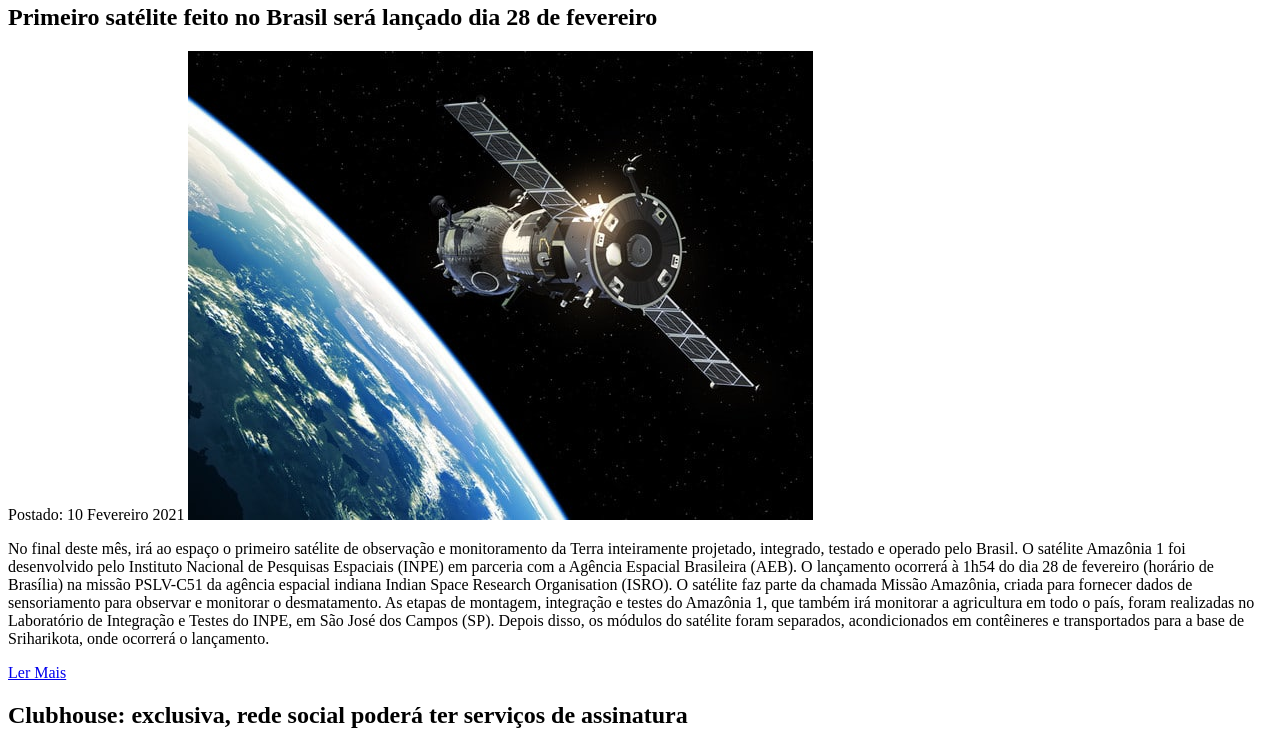
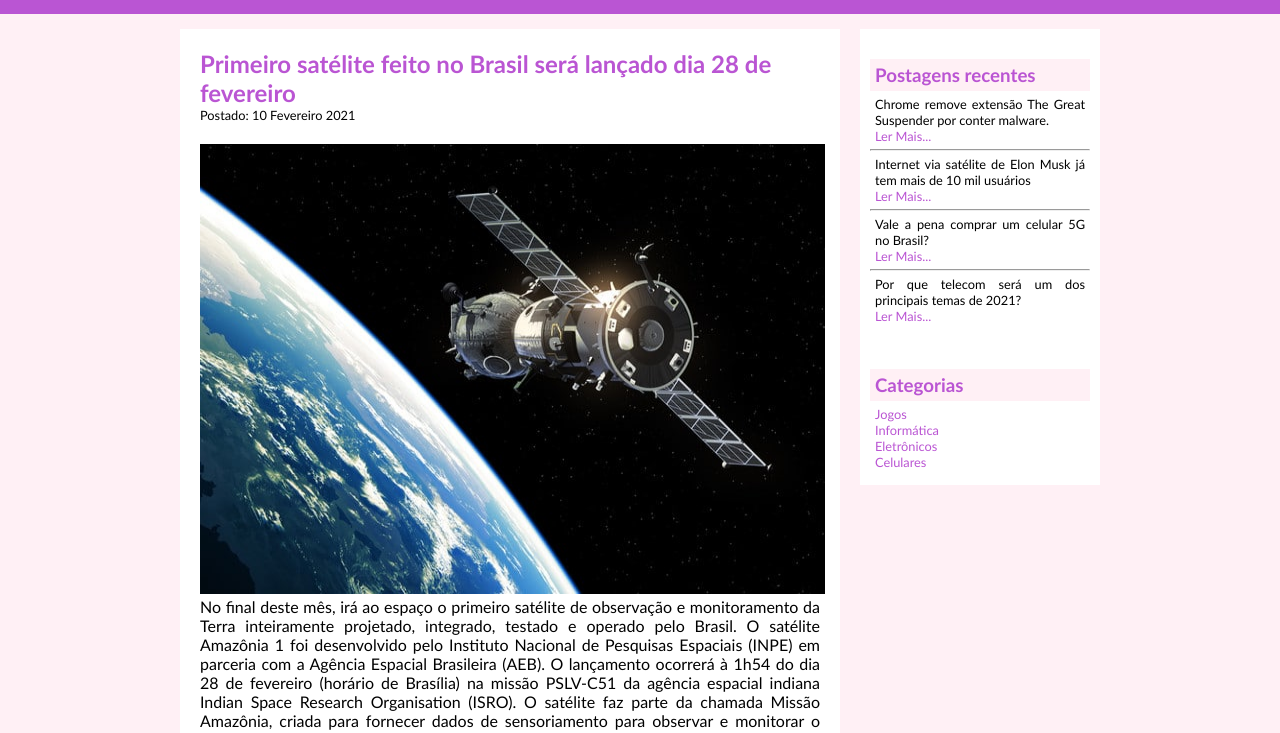
Before and after one commit to Bruna-Pianco/tec-blog, a plain HTML site: page TecBlog/index.html in a window 1280 px wide. Shown: the part 114-847 px from the top of the page. Drawn offline with Linux system fonts and the light colour scheme; the site is published under a folder, as on GitHub Pages, so addresses that start at the root find nothing.

Commit message:
primeiro commit

```diff
--- a/TecBlog/index.html
+++ b/TecBlog/index.html
@@ -4,7 +4,7 @@
 <head>
     <meta charset="UTF-8">
     <meta name="viewport" content="width=device-width, initial-scale=1.0">
-    <link rel="stylesheet" href="/style/style.css">
+    <link rel="stylesheet" href="style/style.css">
     <title>TecBlog - o seu blog de tecnologia </title>
 </head>
 
```
Also changed, not shown: TecBlog/img/imagem1.jpg (added), TecBlog/img/imagem2.jpg (added), TecBlog/img/imagem3.jpg (added), TecBlog/img/imagem4.jpg (added), TecBlog/img/imagem5.jpg (added).
